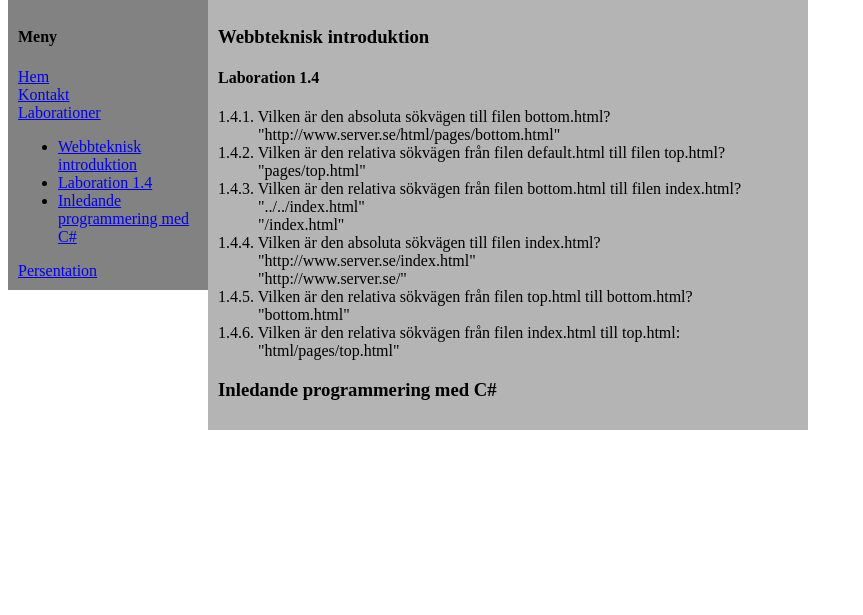
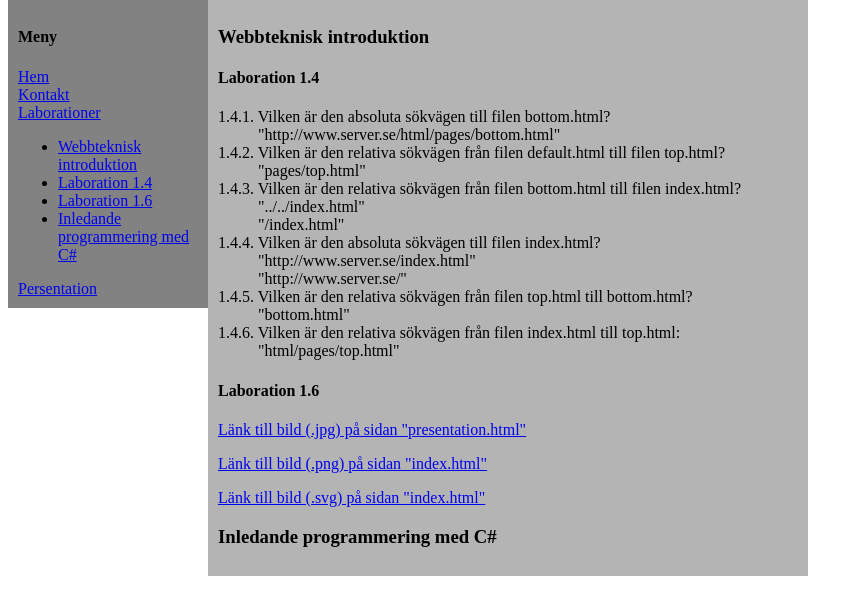
Before and after one commit to mp222sf/1ik415-laborationer, a plain HTML site: page pages/laborationer.html in a window 1280 px wide. Shown: the part 131-746 px from the top of the page, without its empty margins (0-863 px from the left). Drawn offline with Linux system fonts and the light colour scheme.

Commit message:
Lagt till bilder i uppgift 1.6

```diff
--- a/pages/laborationer.html
+++ b/pages/laborationer.html
@@ -19,6 +19,7 @@
                 <ul>
                     <li><a href="#webbteknisk_introduktion">Webbteknisk introduktion</a></li>
                     <li><a href="#laboration_1.4">Laboration 1.4</a></li>
+                    <li><a href="#laboration_1.6">Laboration 1.6</a></li>
                     <li><a href="#inledande_programmering_med_csharp">Inledande programmering med C#</a></li>
                 </ul>
                 <a href="presentation.html">Persentation</a><br>
@@ -47,6 +48,11 @@
                         <dd>"html/pages/top.html"</dd>
                 </dl>
 
+                <h4 id="laboration_1.6">Laboration 1.6</h4>
+
+                <p><a href="presentation.html#jag_presentation">Länk till bild (.jpg) på sidan "presentation.html"</a></p>
+                <p><a href="../index.html#jag_logotype">Länk till bild (.png) på sidan "index.html"</a></p>
+                <p><a href="../index.html#jag_svg">Länk till bild (.svg) på sidan "index.html"</a></p>
 
                 <h3 id="inledande_programmering_med_csharp">Inledande programmering med C#</h3>
 
```
Also changed, not shown: index.html (+9 -0 lines), pages/presentation.html (+3 -0 lines), .c9/metadata/workspace/index.html, .c9/metadata/workspace/pages/laborationer.html, .c9/metadata/workspace/pages/presentation.html, 2 other files.
